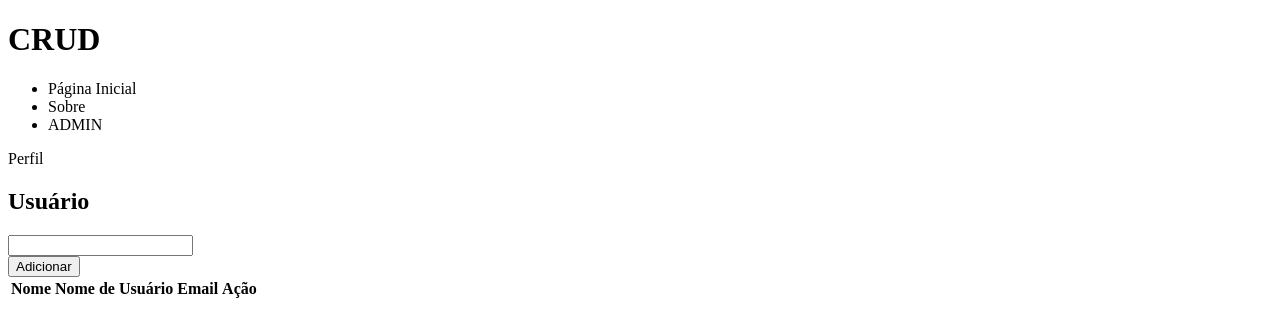
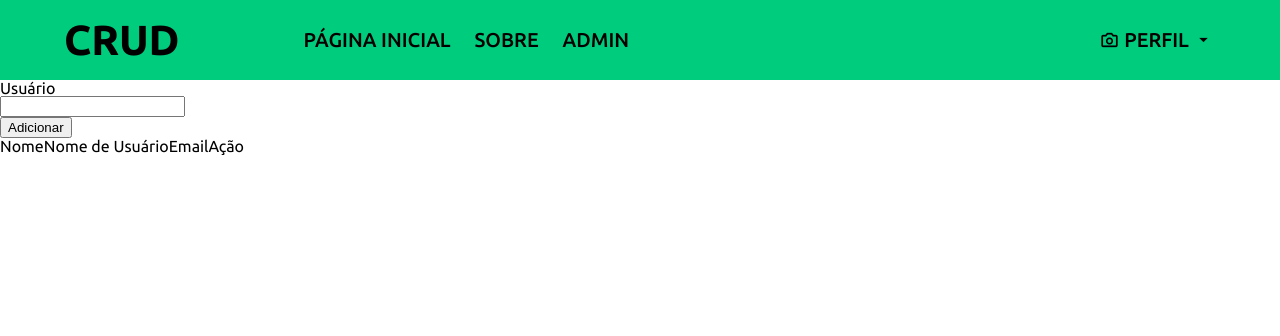
Before and after one commit to LipePLima/CRUD-With-Database, a plain HTML site: page index.html in a window 1280 px wide. Drawn offline with nearby package versions, Linux system fonts and the light colour scheme.

Commit message:
Estilização do cabeçalho

```diff
--- /dev/null
+++ b/assets/css/index.css
@@ -0,0 +1,59 @@
+@import url('https://fonts.googleapis.com/css2?family=Ubuntu:wght@300;400;500;700&display=swap');
+
+body {
+    font-family: 'Ubuntu', sans-serif;
+}
+
+header {
+    font-family: 'Ubuntu', sans-serif;
+    width: 100%;
+    height: 5rem;
+    display: flex;
+    justify-content: space-between;
+    align-items: center;
+    background-color: rgb(0, 204, 126);
+
+}
+
+.title {
+    font-family: 'Ubuntu', sans-serif;
+    font-size: 42px;
+    font-weight: bold;
+    margin-left: 4rem;
+}
+
+nav {
+    margin-right: 20rem;
+}
+
+.navList {
+    display: flex;
+    justify-content: center;
+    align-items: center;
+    font-size: 20px;
+    font-weight: 500;
+    text-transform: uppercase;
+}
+
+.navList__item {
+    margin-right: 1.5rem;
+}
+
+.navList__item:hover {
+    cursor: pointer;
+    border-bottom: 1px solid black;
+}
+
+.divUser {
+    display: flex;
+    align-items: center;
+    margin-right: 4rem;
+    cursor: pointer;
+}
+
+.divUser span {
+    font-size: 20px;
+    font-weight: 500;
+    text-transform: uppercase;
+    margin: 0 .15rem;
+}
--- /dev/null
+++ b/assets/css/reset.css
@@ -0,0 +1,43 @@
+html, body, div, span, applet, object, iframe,
+h1, h2, h3, h4, h5, h6, p, blockquote, pre,
+a, abbr, acronym, address, big, cite, code,
+del, dfn, em, img, ins, kbd, q, s, samp,
+small, strike, strong, sub, sup, tt, var,
+b, u, i, center,
+dl, dt, dd, ol, ul, li,
+fieldset, form, label, legend,
+table, caption, tbody, tfoot, thead, tr, th, td,
+article, aside, canvas, details, embed,
+figure, figcaption, footer, header, hgroup,
+menu, nav, output, ruby, section, summary,
+time, mark, audio, video {
+	margin: 0;
+	padding: 0;
+	border: 0;
+	font-size: 100%;
+	font: inherit;
+	vertical-align: baseline;
+}
+/* HTML5 display-role reset for older browsers */
+article, aside, details, figcaption, figure,
+footer, header, hgroup, menu, nav, section {
+	display: block;
+}
+body {
+	line-height: 1;
+}
+ol, ul {
+	list-style: none;
+}
+blockquote, q {
+	quotes: none;
+}
+blockquote:before, blockquote:after,
+q:before, q:after {
+	content: '';
+	content: none;
+}
+table {
+	border-collapse: collapse;
+	border-spacing: 0;
+}
--- a/index.html
+++ b/index.html
@@ -1,33 +1,41 @@
 <!DOCTYPE html>
-<html lang="en">
+<html lang="pt-br">
 <head>
     <meta charset="UTF-8">
     <meta http-equiv="X-UA-Compatible" content="IE=edge">
     <meta name="viewport" content="width=device-width, initial-scale=1.0">
-    <title>Document</title>
+    <title>CRUD</title>
+
+    <!-- Icone de Seta para baixo -->
+    <link rel="stylesheet" href="https://fonts.googleapis.com/css2?family=Material+Symbols+Outlined:opsz,wght,FILL,GRAD@20..48,100..700,0..1,-50..200" />
+    <!-- Icone de camera -->
+    <link rel="stylesheet" href="https://fonts.googleapis.com/css2?family=Material+Symbols+Outlined:opsz,wght,FILL,GRAD@20..48,100..700,0..1,-50..200" />
+
+    <link rel="stylesheet" href="assets/css/reset.css">
+    <link rel="stylesheet" href="assets/css/index.css">
 </head>
 <body>
     <header>
-        <h1>CRUD</h1>
+        <h1 class="title">CRUD</h1>
         <nav>
-            <ul>
-                <li>Página Inicial</li>
-                <li>Sobre</li>
-                <li>ADMIN</li>
+            <ul class="navList">
+                <li class="navList__item">Página Inicial</li>
+                <li class="navList__item">Sobre</li>
+                <li class="navList__item">ADMIN</li>
             </ul>
         </nav>
-        <div>
-            <!-- imagem de usuário -->
+        <div class="divUser">
+            <span class="material-symbols-outlined camera">photo_camera</span>
             <span>Perfil</span>
-            <!-- Seta para baixo -->
+            <span class="material-symbols-outlined">arrow_drop_down</span>
         </div>
     </header>
     <main>
         <section>
-            <h1>Usuário</h1>
-            <input type="text">
-            <div>
-                <button>
+            <h1 class="mainTitle">Usuário</h1>
+            <input type="text" class="searchInput">
+            <div class="divAdd">
+                <button class="btnAdd">
                     <!-- icone + -->
                     <span>Adicionar</span>
                 </button>
@@ -69,5 +77,6 @@
         const app = initializeApp(firebaseConfig);
         const analytics = getAnalytics(app);
       </script>
+      <script src="assets/js/main.js"></script>
 </body>
 </html>
```
Also changed, not shown: README.md, assets/js/main.js (added).
